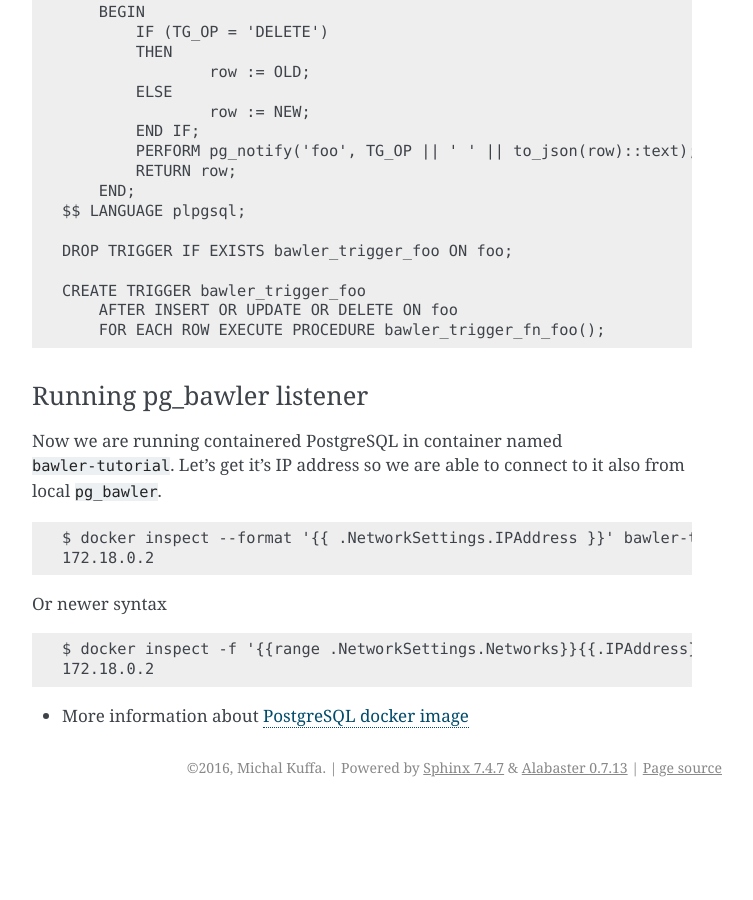
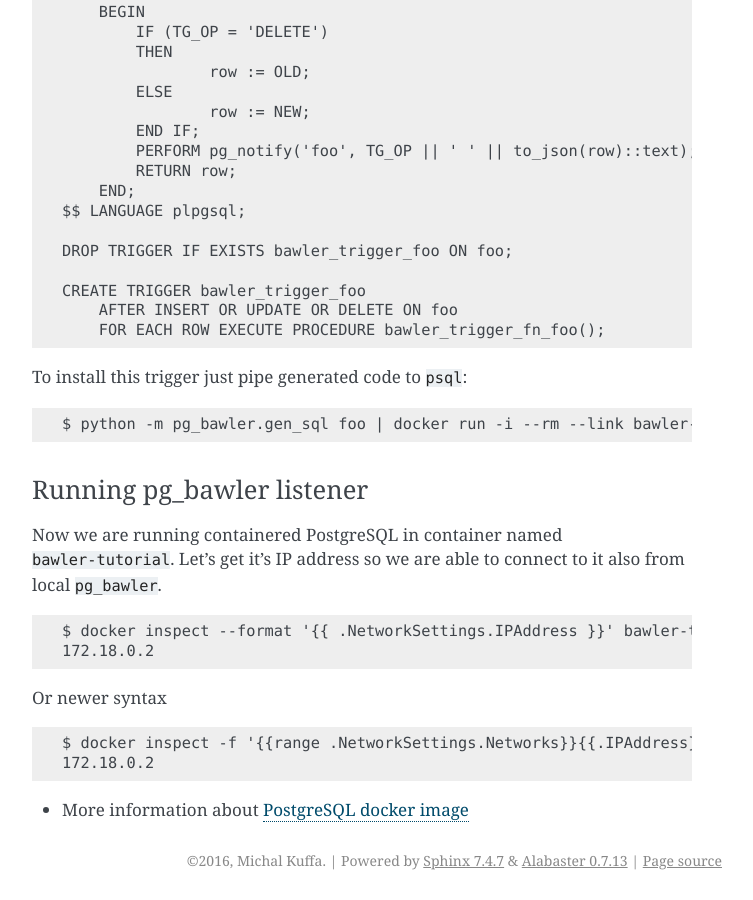
Before and after one commit to Vnet-as/pg_bawler, a Sphinx documentation site: the page built from docs/tutorial.rst, in a window 1280 px wide and 900 px high, scrolled down 1084 px. Shown: the whole window, without its empty margins (388-1141 px from the left). Built offline with Sphinx 7.4.7, drawn with Linux system fonts in a browser that asks for light colours; before the commit the page ends 1891 px from its top, so only the background shows below that.

Commit message:
Add example of trigger installation

```diff
--- a/docs/tutorial.rst
+++ b/docs/tutorial.rst
@@ -76,6 +76,11 @@ This command will generate function and trigger code like::
             FOR EACH ROW EXECUTE PROCEDURE bawler_trigger_fn_foo();
 
 
+To install this trigger just pipe generated code to ``psql``::
+
+        $ python -m pg_bawler.gen_sql foo | docker run -i --rm --link bawler-tutorial:postgres postgres psql -h postgres -U postgres
+
+
 
 Running pg_bawler listener
 --------------------------
```
